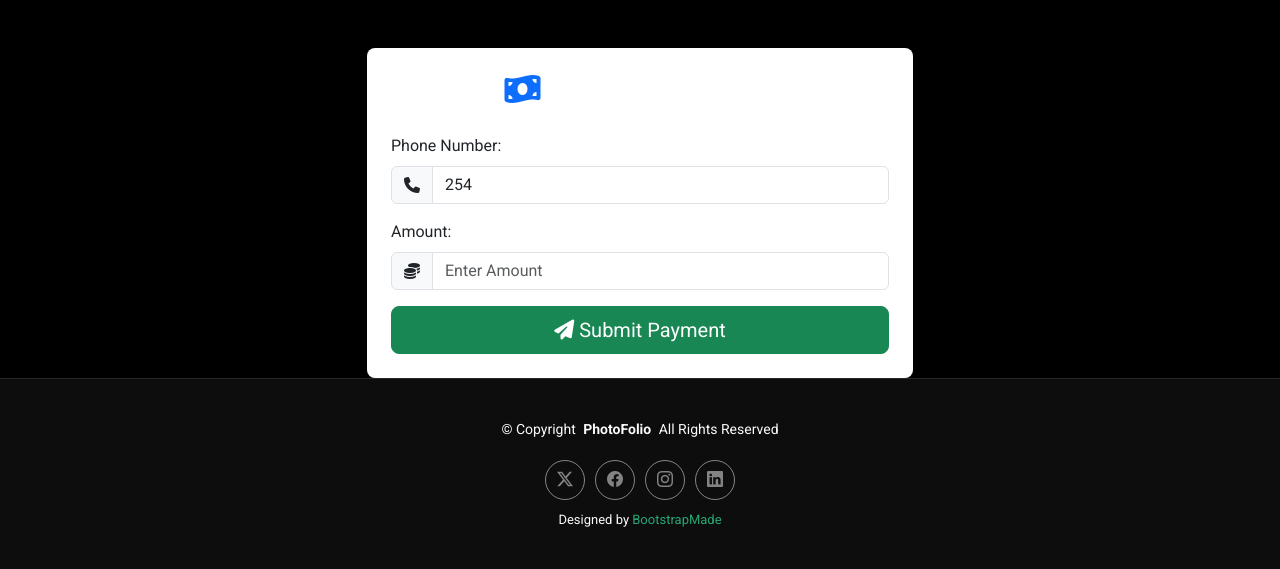
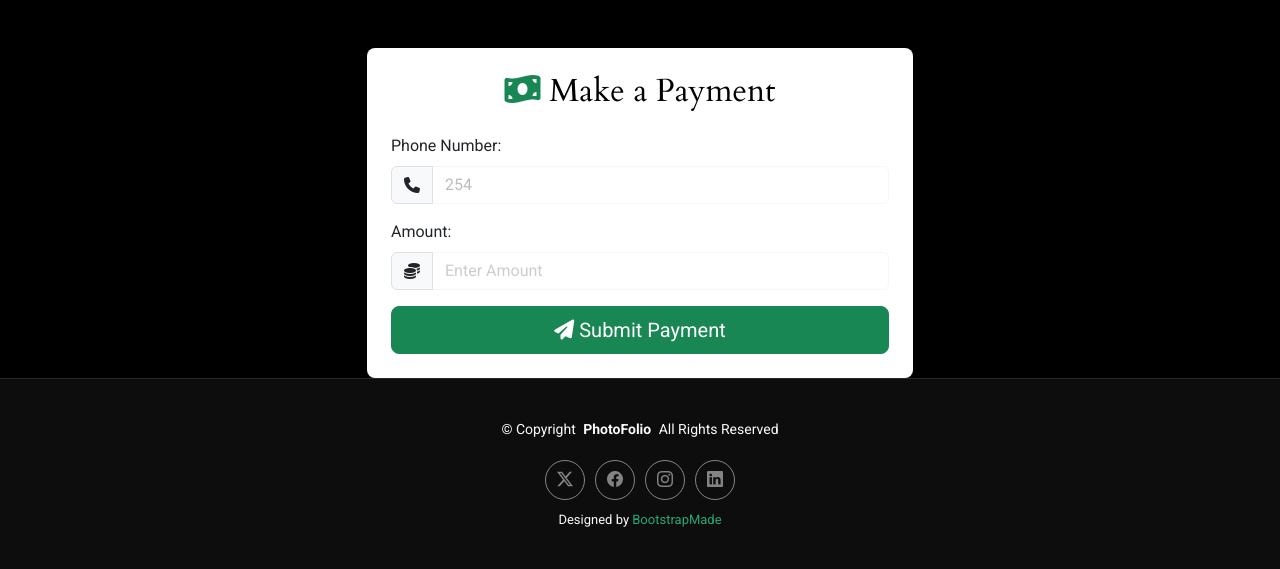
Before and after one commit to Aboudy-0/photo, a Django app: page /pay/ in a window 1280 px wide. Shown: the part 98-667 px from the top of the page. Run offline with Django 5.2, Linux system fonts and the light colour scheme; parts of the project's set-up code (start-up, migrations or seed data) failed here and were passed over; some libraries are stand-ins or nearby versions.

Commit message:
fourth commit

```diff
--- a/Templates/pay.html
+++ b/Templates/pay.html
@@ -10,7 +10,7 @@
         <div class="col-md-6">
             <div class="card shadow-lg border-0 rounded-3">
                 <div class="card-body p-4">
-                    <h2 class="text-center mb-4"><i class="fas fa-money-bill-wave text-primary"></i> Make a Payment</h2>
+                    <h2 class="text-center mb-4 text-black"><i class="fas fa-money-bill-wave text-success"></i> Make a Payment</h2>
 
                     <form method="post" action="{% url 'stk' %}">
                         {% csrf_token %}
--- a/Templates/starter-page.html
+++ b/Templates/starter-page.html
@@ -37,6 +37,20 @@
   * Author: BootstrapMade.com
   * License: https://bootstrapmade.com/license/
   ======================================================== -->
+      <style>
+        input{
+            opacity: 30%;
+        }
+
+        textarea{
+            opacity: 30%;
+        }
+
+        select{
+            opacity: 30%;
+        }
+
+    </style>
 </head>
 
 <body class="starter-page-page">
```
Also changed, not shown: Templates/contact.html (+10 -0 lines), db.sqlite3.
